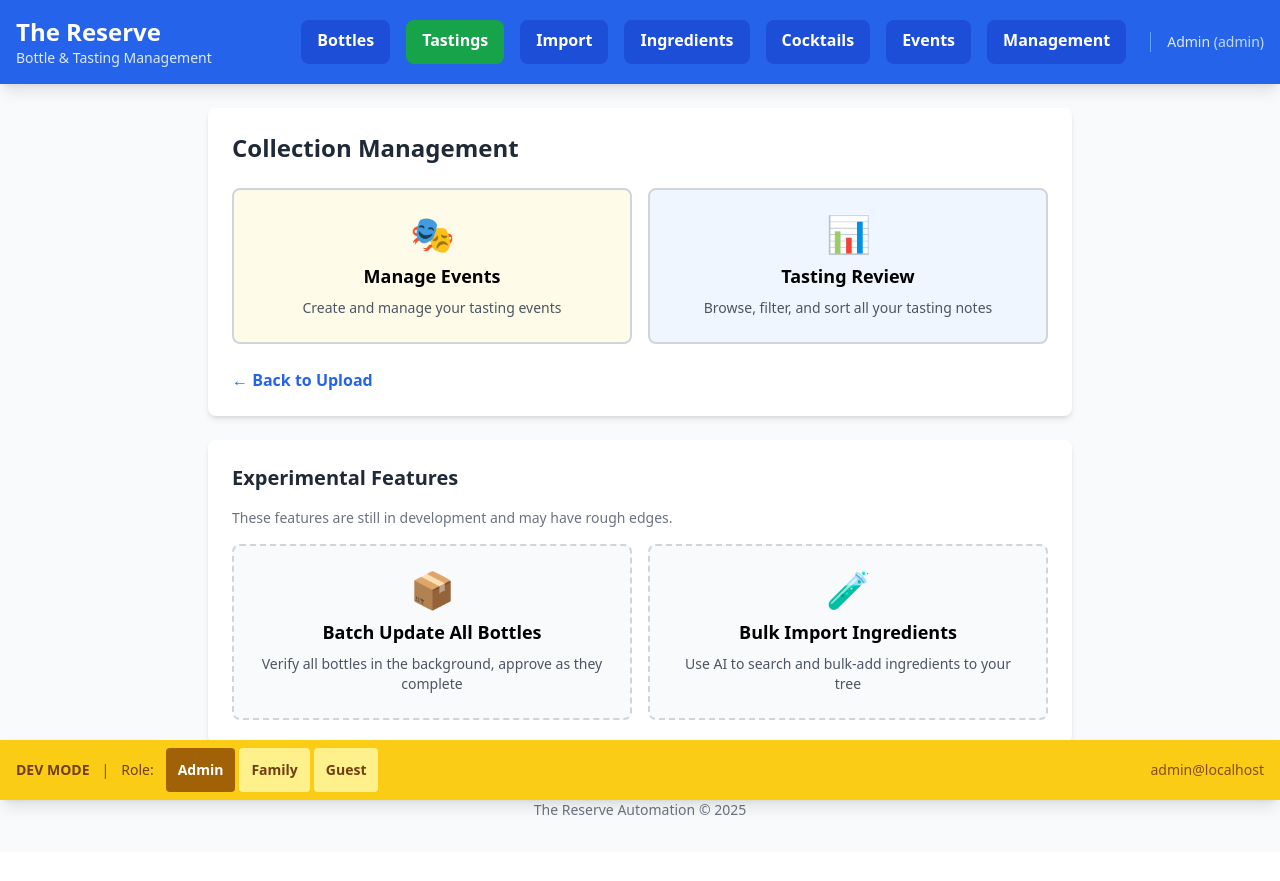
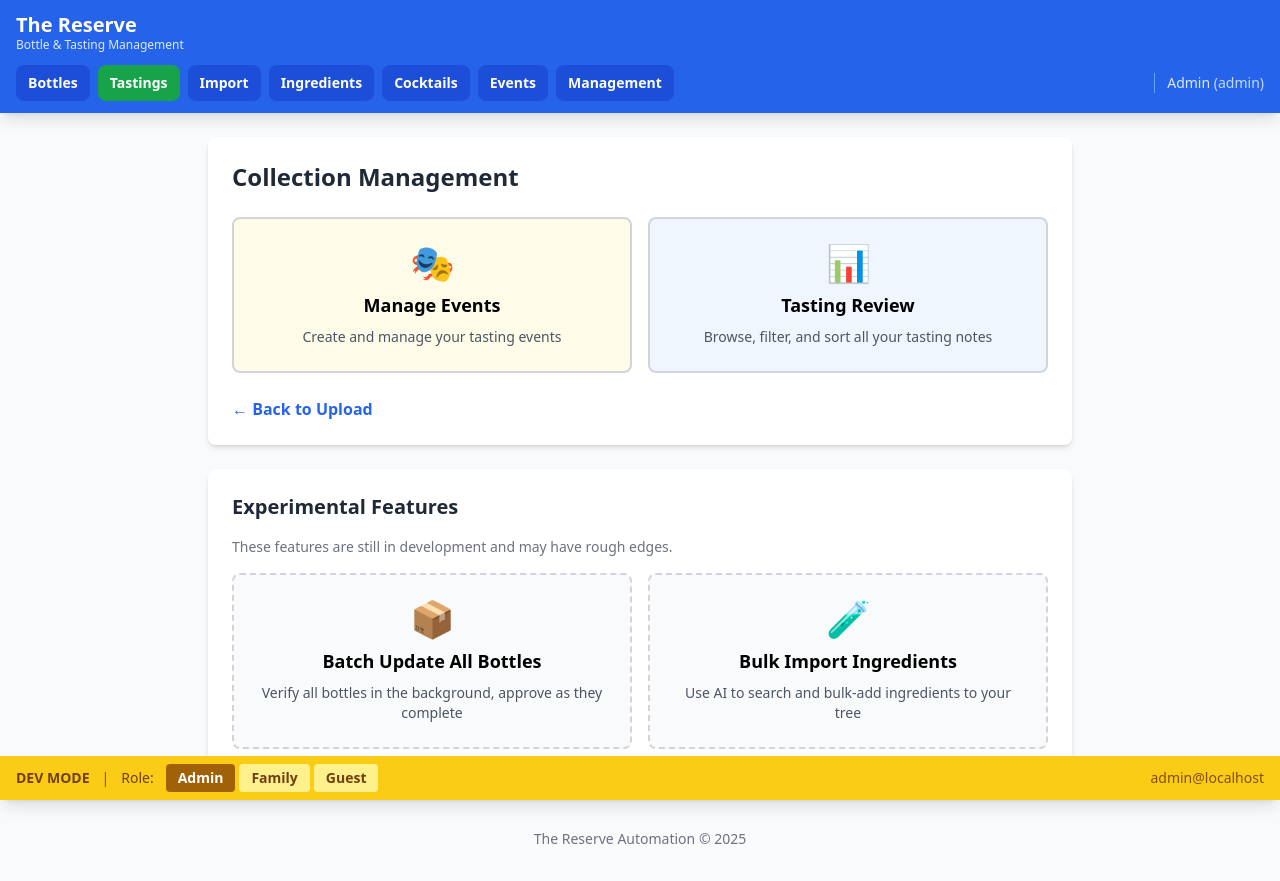
Before and after one commit to bravosierra99/The-Reserve-Automation, a FastAPI app: page /management in a window 1280 px wide. Before the commit the page ends 815 px from the top, so only its background shows below. Run offline with FastAPI, Linux system fonts and the light colour scheme; parts of the project's set-up code (start-up, migrations or seed data) failed here and were passed over; some libraries are stand-ins or nearby versions.

Commit message:
Mobile-responsive UI: hamburger nav and single-column forms below 1024px
- Replace always-visible nav with hamburger menu (collapses at lg: 1024px)
- Fix custom.css: remove transition-all-on-* and min-height-44px-on-all-links
  that were causing the nav bar to balloon into multiple tall rows on mobile
- Add iOS Safari zoom-prevention (font-size 16px on inputs at mobile breakpoints)
- Move all editable form grids from md: (768px) to lg: (1024px) breakpoint so
  devices 768-1023px (tablets, large phones) get single-column layout
- Fix col-span-2/4/5 on note inputs: were accidentally 50% wide on mobile
  inside the 2-column score edit grid in management tasting edit form

Co-Authored-By: Claude Sonnet 4.6 <noreply@anthropic.com>

```diff
--- a/src/reserve_automation/web/static/css/custom.css
+++ b/src/reserve_automation/web/static/css/custom.css
@@ -1,25 +1,44 @@
 /* Custom styles for The Reserve Automation */
 
-/* Ensure full height on mobile */
 html, body {
     height: 100%;
 }
 
-/* Improve touch targets for mobile */
-button, a, input[type="file"] {
-    min-height: 44px;
+/* Hamburger-collapsible nav links
+   Hidden on mobile by default; shown when .is-open is toggled by Alpine.
+   Always shown as flex row on lg+ (1024px). */
+.nav-links {
+    display: none;
+    flex-direction: column;
+    gap: 0.5rem;
+    padding-bottom: 0.75rem;
+}
+.nav-links.is-open {
+    display: flex;
+}
+@media (min-width: 1024px) {
+    .nav-links {
+        display: flex !important;
+        flex-direction: row;
+        flex-wrap: wrap;
+        align-items: center;
+        justify-content: space-between;
+        gap: 0.5rem;
+        padding-bottom: 0.75rem;
+    }
 }
 
-/* Smooth transitions */
-* {
-    transition: all 0.2s ease-in-out;
+/* Prevent iOS Safari from auto-zooming when focusing inputs whose font-size < 16px */
+@media (max-width: 767px) {
+    input, select, textarea {
+        font-size: 16px !important;
+    }
 }
 
 /* Loading spinner */
 @keyframes spin {
     to { transform: rotate(360deg); }
 }
-
 .animate-spin {
     animation: spin 1s linear infinite;
 }
--- a/src/reserve_automation/web/templates/base.html
+++ b/src/reserve_automation/web/templates/base.html
@@ -21,40 +21,57 @@
 </head>
 <body class="bg-gray-50 min-h-screen">
     <style>[x-cloak] { display: none !important; }</style>
-    <nav class="bg-blue-600 text-white p-4 shadow-lg" x-data="authNav()" x-cloak>
-        <div class="container mx-auto">
-            <div class="flex justify-between items-center">
+    <nav class="bg-blue-600 text-white shadow-lg" x-data="authNav()" x-cloak>
+        <div class="container mx-auto px-4">
+            <!-- Title row + hamburger button (hamburger hidden on lg+) -->
+            <div class="flex justify-between items-center py-3">
                 <div>
-                    <h1 class="text-2xl font-bold">The Reserve</h1>
-                    <p class="text-sm text-blue-100">Bottle & Tasting Management</p>
+                    <h1 class="text-xl font-bold leading-tight">The Reserve</h1>
+                    <p class="text-xs text-blue-100">Bottle & Tasting Management</p>
                 </div>
-                <div class="flex gap-4 items-center">
-                    <a x-show="p.bottles_view" href="/bottles" class="px-4 py-2 bg-blue-700 hover:bg-blue-800 rounded-lg font-semibold transition-colors">
+                <button @click="mobileOpen = !mobileOpen"
+                        class="lg:hidden flex items-center justify-center w-10 h-10 rounded-lg hover:bg-blue-700 transition-colors"
+                        :aria-expanded="mobileOpen.toString()">
+                    <!-- Hamburger icon -->
+                    <svg x-show="!mobileOpen" class="w-6 h-6" fill="none" stroke="currentColor" viewBox="0 0 24 24">
+                        <path stroke-linecap="round" stroke-linejoin="round" stroke-width="2" d="M4 6h16M4 12h16M4 18h16"/>
+                    </svg>
+                    <!-- Close icon -->
+                    <svg x-show="mobileOpen" class="w-6 h-6" fill="none" stroke="currentColor" viewBox="0 0 24 24">
+                        <path stroke-linecap="round" stroke-linejoin="round" stroke-width="2" d="M6 18L18 6M6 6l12 12"/>
+                    </svg>
+                </button>
+            </div>
+
+            <!-- Nav links: hidden on mobile until hamburger opens, always visible on lg+ -->
+            <div class="nav-links" :class="{ 'is-open': mobileOpen }">
+                <div class="flex flex-col lg:flex-row flex-wrap gap-2">
+                    <a x-show="p.bottles_view" href="/bottles" class="px-3 py-2 bg-blue-700 hover:bg-blue-800 rounded-lg font-semibold transition-colors text-sm">
                         Bottles
                     </a>
-                    <a x-show="p.tastings_submit" href="/manual-tasting" class="px-4 py-2 bg-green-600 hover:bg-green-700 rounded-lg font-semibold transition-colors">
+                    <a x-show="p.tastings_submit" href="/manual-tasting" class="px-3 py-2 bg-green-600 hover:bg-green-700 rounded-lg font-semibold transition-colors text-sm">
                         Tastings
                     </a>
-                    <a x-show="p.upload_access" href="/upload" class="px-4 py-2 bg-blue-700 hover:bg-blue-800 rounded-lg font-semibold transition-colors">
+                    <a x-show="p.upload_access" href="/upload" class="px-3 py-2 bg-blue-700 hover:bg-blue-800 rounded-lg font-semibold transition-colors text-sm">
                         Import
                     </a>
-                    <a x-show="p.ingredients_view" href="/ingredients" class="px-4 py-2 bg-blue-700 hover:bg-blue-800 rounded-lg font-semibold transition-colors">
+                    <a x-show="p.ingredients_view" href="/ingredients" class="px-3 py-2 bg-blue-700 hover:bg-blue-800 rounded-lg font-semibold transition-colors text-sm">
                         Ingredients
                     </a>
-                    <a x-show="p.cocktails_view" href="/cocktails" class="px-4 py-2 bg-blue-700 hover:bg-blue-800 rounded-lg font-semibold transition-colors">
+                    <a x-show="p.cocktails_view" href="/cocktails" class="px-3 py-2 bg-blue-700 hover:bg-blue-800 rounded-lg font-semibold transition-colors text-sm">
                         Cocktails
                     </a>
-                    <a x-show="p.events_view" href="/events" class="px-4 py-2 bg-blue-700 hover:bg-blue-800 rounded-lg font-semibold transition-colors">
+                    <a x-show="p.events_view" href="/events" class="px-3 py-2 bg-blue-700 hover:bg-blue-800 rounded-lg font-semibold transition-colors text-sm">
                         Events
                     </a>
-                    <a x-show="p.management_access" href="/management" class="px-4 py-2 bg-blue-700 hover:bg-blue-800 rounded-lg font-semibold transition-colors">
+                    <a x-show="p.management_access" href="/management" class="px-3 py-2 bg-blue-700 hover:bg-blue-800 rounded-lg font-semibold transition-colors text-sm">
                         Management
                     </a>
-                    <!-- Identity display -->
-                    <div x-show="displayName" class="ml-2 text-sm text-blue-100 border-l border-blue-400 pl-4">
-                        <span x-text="displayName"></span>
-                        <span x-show="role" class="text-blue-200">(<span x-text="role"></span>)</span>
-                    </div>
+                </div>
+                <!-- Identity display -->
+                <div x-show="displayName" class="text-sm text-blue-100 pt-2 lg:pt-0 lg:border-l lg:border-blue-400 lg:pl-3">
+                    <span x-text="displayName"></span>
+                    <span x-show="role" class="text-blue-200">(<span x-text="role"></span>)</span>
                 </div>
             </div>
         </div>
@@ -64,7 +81,8 @@
         return {
             displayName: '',
             role: '',
-            p: {},  // permissions
+            p: {},
+            mobileOpen: false,
             async init() {
                 try {
                     const resp = await fetch('/api/v1/me');
--- a/src/reserve_automation/web/templates/components/bottle_editor_modal.html
+++ b/src/reserve_automation/web/templates/components/bottle_editor_modal.html
@@ -19,12 +19,12 @@
 
             <!-- Header -->
             <div class="sticky top-0 bg-white border-b-2 border-gray-300 p-6 z-10">
-                <div class="flex justify-between items-start">
-                    <div>
-                        <h2 class="text-3xl font-bold text-gray-800 mb-2">
+                <div class="flex justify-between items-start gap-3">
+                    <div class="min-w-0">
+                        <h2 class="text-xl lg:text-3xl font-bold text-gray-800 mb-2 leading-tight">
                             <span x-text="bottleEditor.bottle?.producer"></span> - <span x-text="bottleEditor.bottle?.name"></span>
                         </h2>
-                        <div class="grid grid-cols-2 md:grid-cols-4 gap-2 text-sm text-gray-700">
+                        <div class="grid grid-cols-1 sm:grid-cols-2 md:grid-cols-4 gap-2 text-sm text-gray-700">
                             <div><span class="font-semibold">Type:</span> <span x-text="bottleEditor.bottle?.beverage_type"></span></div>
                             <div><span class="font-semibold">Year:</span> <span x-text="bottleEditor.bottle?.year || 'N/A'"></span></div>
                             <div x-show="bottleEditor.bottle?.variety">
@@ -98,7 +98,7 @@
                                                    class="mt-1 w-5 h-5 text-green-600 border-gray-300 rounded focus:ring-green-500">
                                             <div class="flex-1">
                                                 <label class="block text-sm font-bold text-gray-800 mb-2" x-text="bottleEditor.getFieldLabel(field)"></label>
-                                                <div class="grid grid-cols-1 md:grid-cols-2 gap-3">
+                                                <div class="grid grid-cols-1 lg:grid-cols-2 gap-3">
                                                     <div>
                                                         <span class="text-xs text-gray-600 block mb-1">Current:</span>
                                                         <div class="px-3 py-2 bg-red-50 border-2 border-red-300 rounded text-gray-800 line-through text-sm"
@@ -135,7 +135,7 @@
                     </div>
 
                     <!-- Editable Fields -->
-                    <div class="grid grid-cols-1 md:grid-cols-2 gap-4">
+                    <div class="grid grid-cols-1 lg:grid-cols-2 gap-4">
                         <!-- Producer -->
                         <div>
                             <label class="block text-sm font-bold text-gray-700 mb-2">
@@ -181,7 +181,7 @@
 
                         <!-- Wine-specific fields -->
                         <template x-if="bottleEditor.bottle?.type === 'wine'">
-                            <div class="col-span-2 grid grid-cols-1 md:grid-cols-2 gap-4">
+                            <div class="lg:col-span-2 grid grid-cols-1 lg:grid-cols-2 gap-4">
                                 <div>
                                     <label class="block text-sm font-bold text-gray-700 mb-2">Country</label>
                                     <input type="text" x-model="bottleEditor.editableBottle.country"
@@ -223,7 +223,7 @@
 
                         <!-- Whiskey-specific fields -->
                         <template x-if="bottleEditor.bottle?.type !== 'wine'">
-                            <div class="col-span-2 grid grid-cols-1 md:grid-cols-2 gap-4">
+                            <div class="lg:col-span-2 grid grid-cols-1 lg:grid-cols-2 gap-4">
                                 <div>
                                     <label class="block text-sm font-bold text-gray-700 mb-2">Region</label>
                                     <input type="text" x-model="bottleEditor.editableBottle.region"
@@ -406,7 +406,7 @@
                                 <span x-text="bottleEditor.showTastingsList ? '▲ Collapse' : '▼ Expand'"></span>
                             </span>
                         </div>
-                        <div class="grid grid-cols-2 md:grid-cols-4 gap-4 text-sm">
+                        <div class="grid grid-cols-1 sm:grid-cols-2 md:grid-cols-4 gap-4 text-sm">
                             <div>
                                 <span class="font-semibold block text-gray-600">Total Tastings:</span>
                                 <span class="text-2xl font-bold text-gray-800" x-text="bottleEditor.tastingSummary?.tasting_count || 0"></span>
@@ -744,7 +744,7 @@
             </div>
 
             <!-- Footer Actions -->
-            <div class="sticky bottom-0 bg-white border-t-2 border-gray-300 p-6 flex justify-between items-center">
+            <div class="sticky bottom-0 bg-white border-t-2 border-gray-300 px-4 py-3 lg:p-6 flex flex-wrap justify-between items-center gap-3">
                 <div class="flex gap-3">
                     <!-- Navigation (Upload/Manifest Mode) -->
                     <button x-show="bottleEditor.manifestContext && (bottleEditor.manifestContext.currentIndex || 0) > 0"
--- a/src/reserve_automation/web/templates/management.html
+++ b/src/reserve_automation/web/templates/management.html
@@ -215,7 +215,7 @@
                                                                    class="mt-1 w-5 h-5 text-green-600 border-gray-300 rounded focus:ring-green-500">
                                                             <div class="flex-1">
                                                                 <label class="block text-sm font-bold text-gray-800 mb-2" x-text="field.label"></label>
-                                                                <div class="grid grid-cols-1 md:grid-cols-2 gap-3">
+                                                                <div class="grid grid-cols-1 lg:grid-cols-2 gap-3">
                                                                     <div>
                                                                         <span class="text-xs text-gray-600 block mb-1">Current:</span>
                                                                         <div class="px-3 py-2 bg-red-50 border-2 border-red-300 rounded text-gray-800 line-through"
@@ -948,7 +948,7 @@
                                             <!-- Edit Form (shown when editing) -->
                                             <div x-show="trIsEditing(t)" class="px-5 py-4 border-b border-blue-100 bg-blue-50" @click.stop>
                                                 <h4 class="font-semibold text-blue-700 mb-4 text-xs uppercase tracking-wider">Edit Tasting</h4>
-                                                <div class="grid grid-cols-1 md:grid-cols-2 gap-4">
+                                                <div class="grid grid-cols-1 lg:grid-cols-2 gap-4">
                                                     <!-- Common fields -->
                                                     <div>
                                                         <label class="text-xs font-semibold text-gray-500 uppercase tracking-wide">Taster</label>
@@ -961,7 +961,7 @@
 
                                                     <!-- Whiskey scores -->
                                                     <template x-if="t.type === 'whiskey'">
-                                                        <div class="md:col-span-2 grid grid-cols-2 md:grid-cols-4 gap-3">
+                                                        <div class="lg:col-span-2 grid grid-cols-2 md:grid-cols-4 gap-3">
                                                             <div>
                                                                 <label class="text-xs font-semibold text-gray-500 uppercase tracking-wide">Nose /3</label>
                                                                 <input type="number" min="0" max="3" step="0.1" x-model="trEditData.nose" class="mt-1 w-full border border-gray-300 rounded px-2 py-1 text-sm">
@@ -986,19 +986,19 @@
                                                                 <label class="text-xs font-semibold text-gray-500 uppercase tracking-wide">Fill Level %</label>
                                                                 <input type="number" min="0" max="100" x-model="trEditData.fill_level" class="mt-1 w-full border border-gray-300 rounded px-2 py-1 text-sm">
                                                             </div>
-                                                            <div class="md:col-span-4">
+                                                            <div class="col-span-2 md:col-span-4">
                                                                 <label class="text-xs font-semibold text-gray-500 uppercase tracking-wide">Nose Notes (comma-separated)</label>
                                                                 <input type="text" x-model="trEditData.nose_notes" class="mt-1 w-full border border-gray-300 rounded px-2 py-1 text-sm">
                                                             </div>
-                                                            <div class="md:col-span-4">
+                                                            <div class="col-span-2 md:col-span-4">
                                                                 <label class="text-xs font-semibold text-gray-500 uppercase tracking-wide">Palate Notes</label>
                                                                 <input type="text" x-model="trEditData.palate_notes" class="mt-1 w-full border border-gray-300 rounded px-2 py-1 text-sm">
                                                             </div>
-                                                            <div class="md:col-span-4">
+                                                            <div class="col-span-2 md:col-span-4">
                                                                 <label class="text-xs font-semibold text-gray-500 uppercase tracking-wide">Finish Notes</label>
                                                                 <input type="text" x-model="trEditData.finish_notes" class="mt-1 w-full border border-gray-300 rounded px-2 py-1 text-sm">
                                                             </div>
-                                                            <div class="md:col-span-4">
+                                                            <div class="col-span-2 md:col-span-4">
                                                                 <label class="text-xs font-semibold text-gray-500 uppercase tracking-wide">Overall Notes</label>
                                                                 <textarea rows="2" x-model="trEditData.overall_notes" class="mt-1 w-full border border-gray-300 rounded px-2 py-1 text-sm"></textarea>
                                                             </div>
@@ -1007,7 +1007,7 @@
 
                                                     <!-- Wine scores -->
                                                     <template x-if="t.type === 'wine'">
-                                                        <div class="md:col-span-2 grid grid-cols-2 md:grid-cols-5 gap-3">
+                                                        <div class="lg:col-span-2 grid grid-cols-2 md:grid-cols-5 gap-3">
                                                             <div>
                                                                 <label class="text-xs font-semibold text-gray-500 uppercase tracking-wide">Appearance /3</label>
                                                                 <input type="number" min="0" max="3" step="0.1" x-model="trEditData.appearance" class="mt-1 w-full border border-gray-300 rounded px-2 py-1 text-sm">
@@ -1028,7 +1028,7 @@
                                                                 <label class="text-xs font-semibold text-gray-500 uppercase tracking-wide">Overall /2</label>
                                                                 <input type="number" min="0" max="2" step="0.1" x-model="trEditData.overall" class="mt-1 w-full border border-gray-300 rounded px-2 py-1 text-sm">
                                                             </div>
-                                                            <div class="md:col-span-5">
+                                                            <div class="col-span-2 md:col-span-5">
                                                                 <label class="text-xs font-semibold text-gray-500 uppercase tracking-wide">Overall Notes</label>
                                                                 <textarea rows="2" x-model="trEditData.overall_notes" class="mt-1 w-full border border-gray-300 rounded px-2 py-1 text-sm"></textarea>
                                                             </div>
@@ -1037,7 +1037,7 @@
 
                                                     <!-- Cocktail fields -->
                                                     <template x-if="t.type === 'cocktail'">
-                                                        <div class="md:col-span-2 grid grid-cols-2 gap-3">
+                                                        <div class="lg:col-span-2 grid grid-cols-2 gap-3">
                                                             <div>
                                                                 <label class="text-xs font-semibold text-gray-500 uppercase tracking-wide">Score /10</label>
                                                                 <input type="number" min="0" max="10" step="0.5" x-model="trEditData.score" class="mt-1 w-full border border-gray-300 rounded px-2 py-1 text-sm">
```
